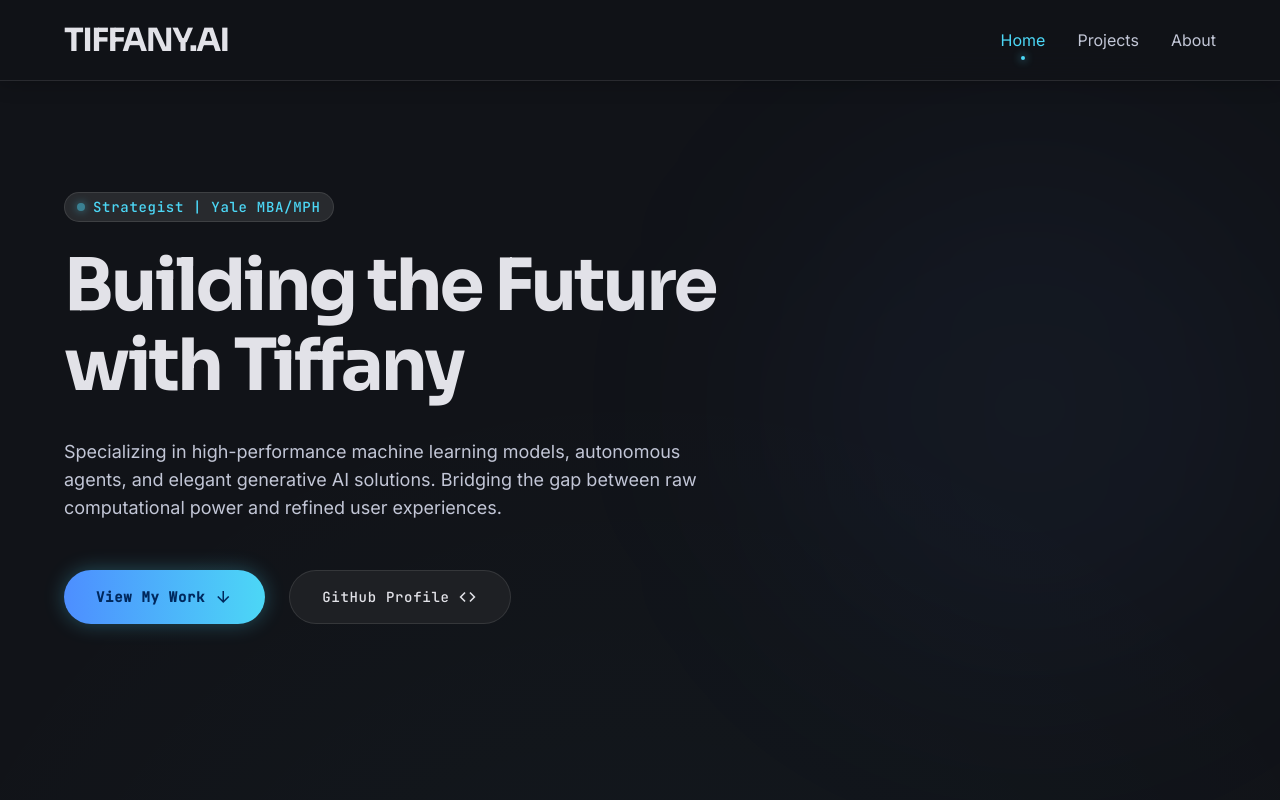
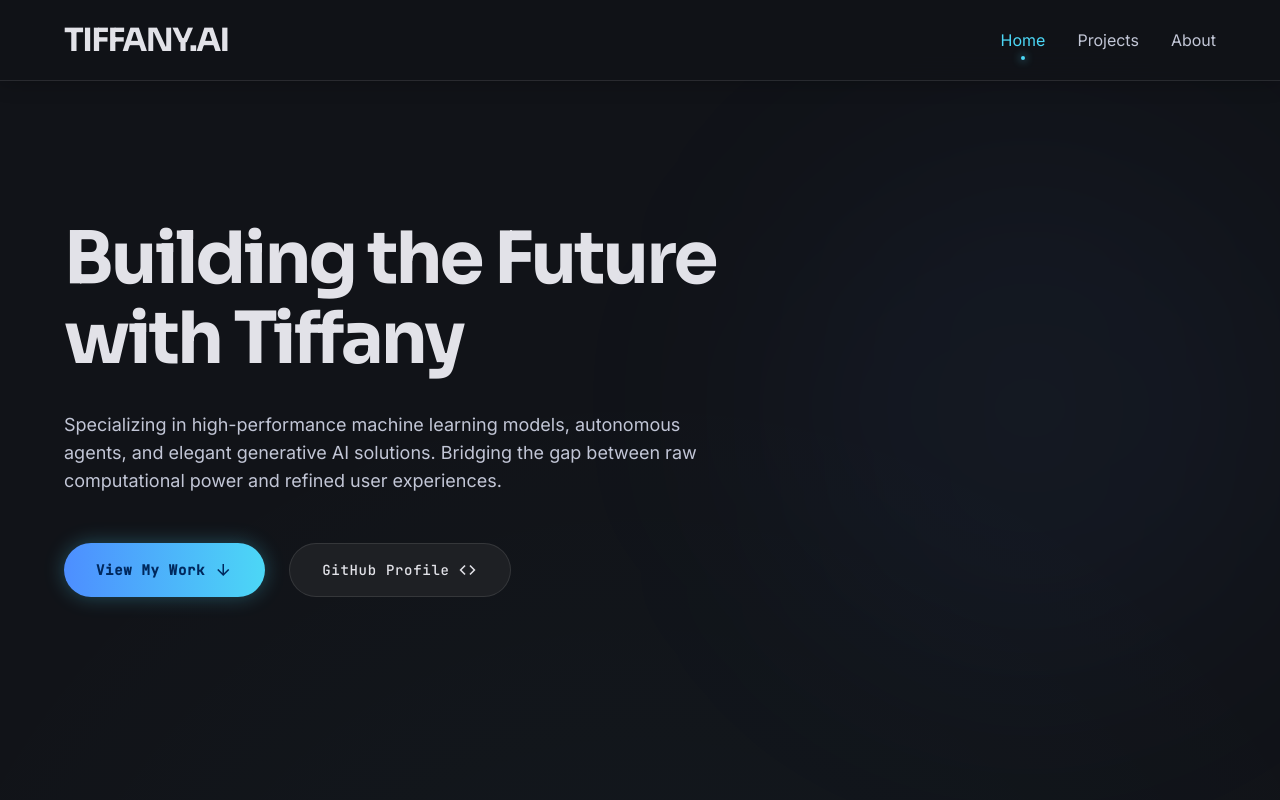
Before and after one commit to Tiffanyczy/Tiffany.AI, a plain HTML site: page index.html in a window 1280 px wide. Shown: the top 800 px of the page. Drawn offline with nearby package versions, Linux system fonts and the light colour scheme.

Commit message:
Remove "Strategist | Yale MBA/MPH" from home page
Dropped the hero badge pill and simplified the page title tag back
to "TIFFANY.AI".

Co-Authored-By: Claude Sonnet 5 <noreply@anthropic.com>

```diff
--- a/index.html
+++ b/index.html
@@ -2,7 +2,7 @@
 <html class="dark" lang="en"><head>
 <meta charset="utf-8">
 <meta content="width=device-width, initial-scale=1.0" name="viewport">
-<title>TIFFANY.AI - Strategist | Yale MBA/MPH</title>
+<title>TIFFANY.AI</title>
 <script src="https://cdn.tailwindcss.com?plugins=forms,container-queries"></script>
 <link href="https://fonts.googleapis.com/css2?family=Material+Symbols+Outlined:wght,FILL@100..700,0..1&display=swap" rel="stylesheet">
 <link href="https://fonts.googleapis.com/css2?family=Inter:wght@400;500;600&family=JetBrains+Mono:wght@400;500&family=Sora:wght@400;600;700&display=swap" rel="stylesheet">
@@ -143,10 +143,6 @@
 <!-- Hero Section -->
 <section class="max-w-container-max mx-auto px-margin-mobile md:px-margin-desktop min-h-[70vh] flex flex-col justify-center items-start relative z-10">
 <div class="max-w-3xl">
-<div class="inline-flex items-center gap-2 px-3 py-1 rounded-full bg-surface-container-high border border-white/10 mb-6">
-<span class="w-2 h-2 rounded-full bg-secondary shadow-[0_0_8px_#4cd7f6] animate-pulse"></span>
-<span class="font-label-mono text-label-mono text-secondary">Strategist | Yale MBA/MPH</span>
-</div>
 <h1 class="font-headline-lg-mobile md:font-display-lg text-headline-lg-mobile md:text-display-lg text-on-surface mb-8 leading-tight">
                     Building the Future with Tiffany
                 </h1>
```
